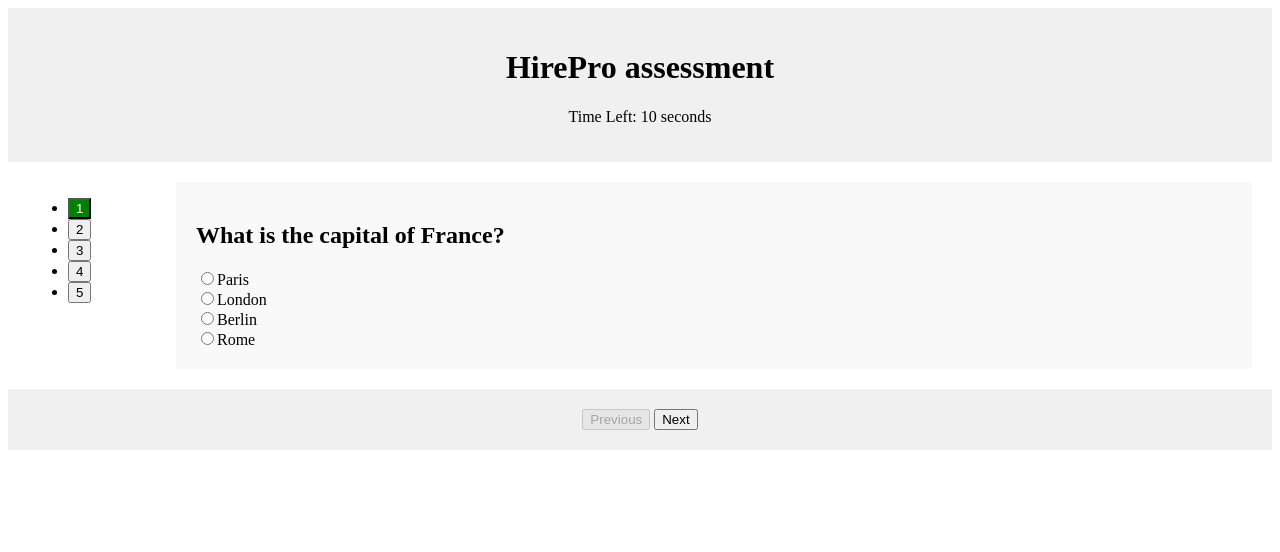
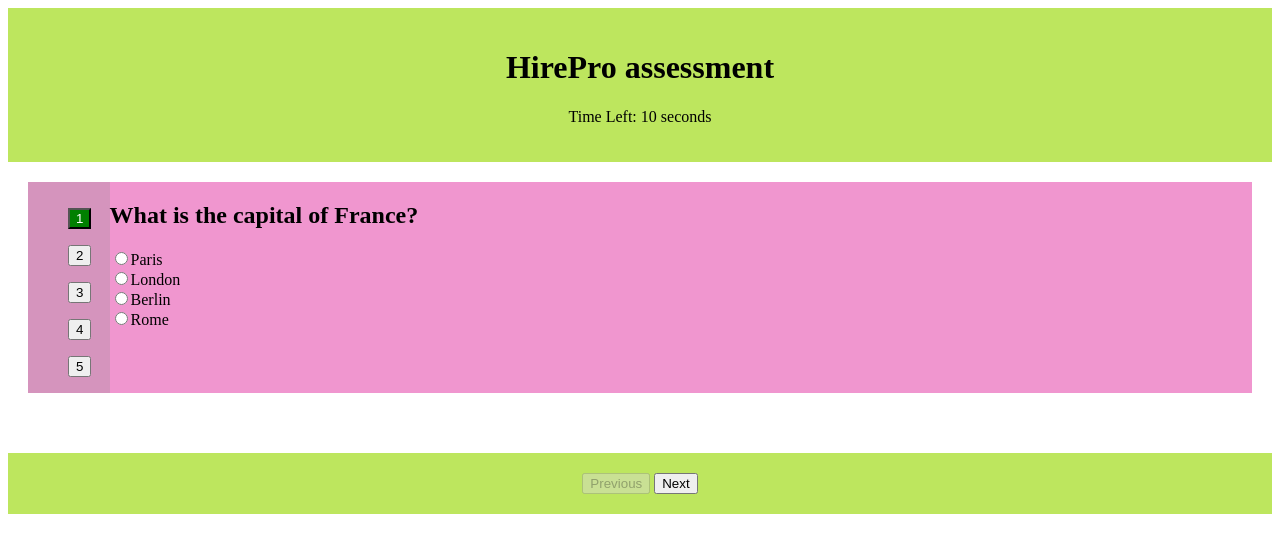
Before and after one commit to aiwptron/TimeBasedAssessment, a plain HTML site: page index.html in a window 1280 px wide. Drawn offline with nearby package versions, Linux system fonts and the light colour scheme.

Commit message:
Update index.html

```diff
--- a/index.html
+++ b/index.html
@@ -15,7 +15,7 @@
         .header {
             text-align: center;
             padding: 20px;
-            background-color: #f0f0f0;
+            background-color: #bde65e;
         }
         .body {
             display: flex;
@@ -24,23 +24,27 @@
             padding: 20px;
         }
         .question-list {
-            flex: 1;
+            padding-top: 10px;
+            background-color: #d594bd;
+            flex: .5;
         }
         .question {
+            padding-left: 20px;
             flex: 7;
-            padding: 20px;
-            background-color: #f9f9f9;
+            padding: 0;
+            background-color: #f096cf;
         }
         .footer {
             text-align: center;
             padding: 20px;
-            background-color: #f0f0f0;
+            background-color: #bde65e;
+            margin-top: 40px;
+            margin-bottom: 0px;
         }
         .active {
             background-color: green; /* Adjust the color as needed */
             color: white; /* Adjust the text color as needed */
         }
-
         .visited {
             background-color: red; /* Adjust the color as needed */
             color: white; /* Adjust the text color as needed */
@@ -63,9 +67,9 @@
         <div class="body">
             <div class="question-list">
                 <ul>
-                    <li ng-repeat="question in questions">
+                    <p ng-repeat="question in questions">
                         <button ng-click="goToQuestion($index)" ng-class="{ 'active': currentQuestionIndex === $index, 'visited': visitedQuestionIndices.includes($index) }" ng-disabled="visitedQuestionIndices.includes($index)"> {{ $index + 1 }} </button>
-                    </li>
+                    </p>
                 </ul>
             </div>
             <div class="question">
```
